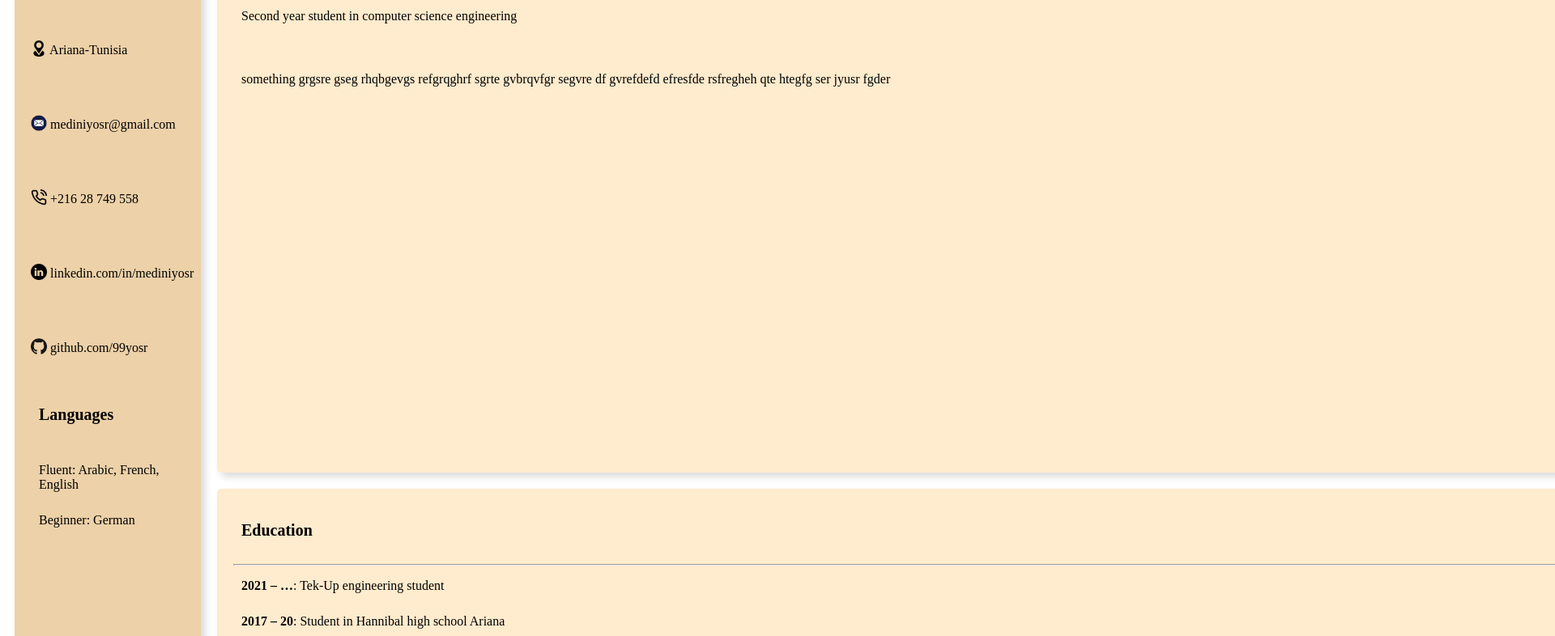
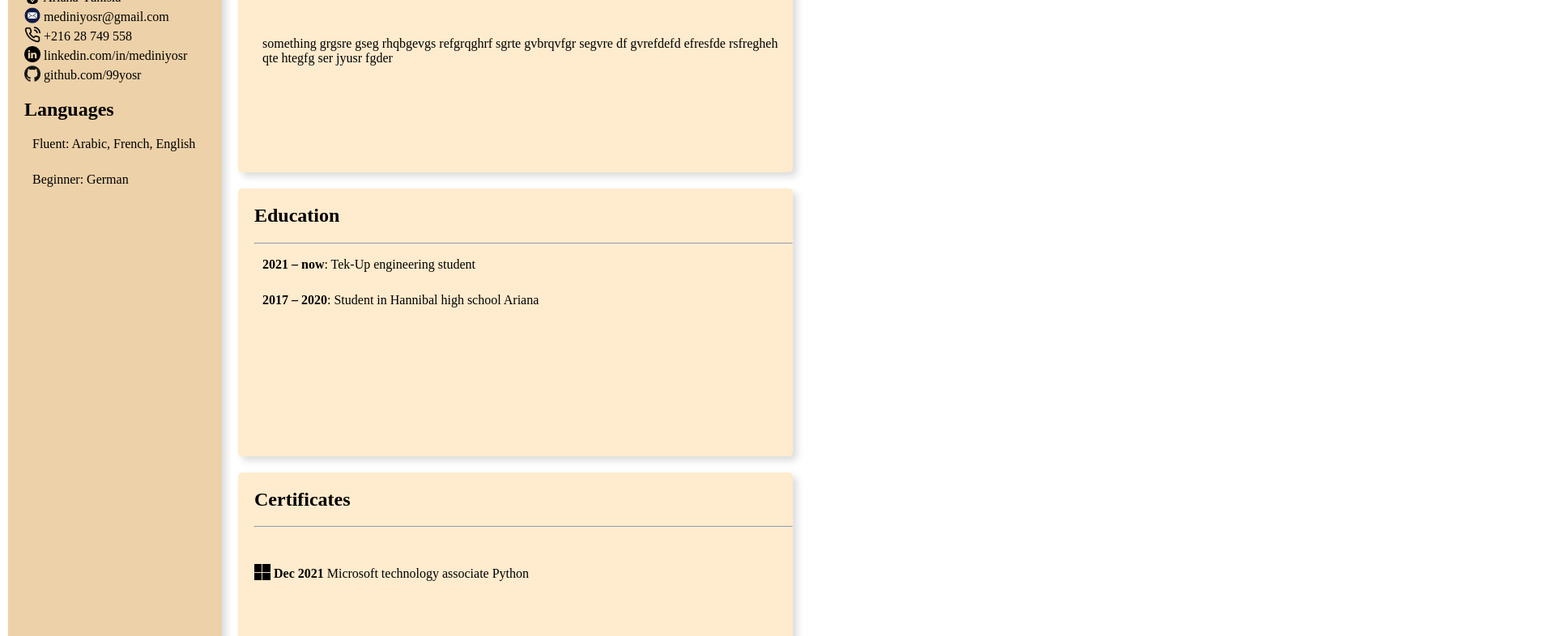
Before and after one commit to mdnfiras-com/yosr-cv, a plain HTML site: page docs/index.html in a window 1280 px wide. Shown: the part 128-914 px from the top of the page at 81% size, 1920 px wide, since content can reach past the window. Drawn offline with Linux system fonts and the light colour scheme.

Commit message:
fix front end 1

```diff
--- a/docs/cv2 css.css
+++ b/docs/cv2 css.css
@@ -2,17 +2,19 @@ body{
   font-family: ubuntu;
   font-weight: lighter;
   padding: 10px;
-  height: 3508px;
-  width: 2480px;
+  height: 1754px;
+  width: 1240px;
   display: flex;
   flex-direction: row;
+  margin:0;
+  box-sizing: border-box;
 }
 
 .side-bar{
   display: flex;
   flex-direction: column;
   margin-right: 20px;
-  width: 250px;
+  width: 20%;
   border-radius: 5px;
   padding-left: 20px;
   box-shadow: 5px 5px 10px rgb(0, 0, 0,0.15);
@@ -35,13 +37,13 @@ p{
 }
 
 .about-me{
-  margin-top: 10px;
+
   padding-left: 20px;
   background-color: blanchedalmond;
   flex: 1;
   border-radius: 5px;
   box-shadow: 5px 5px 10px rgb(0, 0, 0,0.15);
-  width:2210px;
+  width:80%;
 }
 
 
@@ -52,7 +54,7 @@ p{
   box-shadow: 5px 5px 10px rgb(0, 0, 0,0.15);
   flex: 1;
   margin-top: 20px;
-  width:2210px;
+  width:80%;
 }
 
 .certificates{
@@ -62,7 +64,7 @@ p{
   box-shadow: 5px 5px 10px rgb(0, 0, 0,0.15);
   flex: 1;
   margin-top: 20px;
-  width:2210px;
+  width:80%;
 }
 
 
@@ -73,7 +75,7 @@ p{
   box-shadow: 5px 5px 10px rgb(0, 0, 0,0.15);
   flex: 1;
   margin-top: 20px;
-  width:2210px;
+  width:80%;
 }
 
 
@@ -84,7 +86,7 @@ p{
   box-shadow: 5px 5px 10px rgb(0, 0, 0,0.15);
   flex: 1;
   margin-top: 20px;
-  width:2210px;
+  width:80%;
 }
 a{
   color: black;
--- a/docs/index.html
+++ b/docs/index.html
@@ -8,7 +8,7 @@
   <body>
 
     <div class="side-bar">
-      <p style="font-size:35px; font-weight: bold;margin-bottom: 10px">Yosr Medini</p>
+      <h1 >Yosr Medini</h1>
 
 
 
@@ -17,15 +17,15 @@
 
 
       <div class="icons">
-        <p ><div class="icon" style="background-image: url(icons/location.png);"></div> Ariana-Tunisia</p>
-        <p style="margin-top:0 ;" ><div class="icon" style="background-image: url(icons/email.png);"></div> mediniyosr@gmail.com</p>
-        <p style="margin-top:0 ;"><div class="icon" style="background-image: url(icons/phone.png);"></div> +216 28 749 558</p>
-        <p style="margin-top:0 ;"><a href="https://linkedin.com/in/mediniyosr" target="_blank"><div class="icon" style="background-image: url(icons/linkedin.png);"></div> linkedin.com/in/mediniyosr</a></p>
-        <p style="margin-top:0 ;"><a href="https://github.com/99yosr" target="_blank"><div class="icon" style="background-image: url(icons/git.png);"></div> github.com/99yosr</a></p>
+        <div ><a href="https://www.google.com/maps/place/Ariana/@36.8688529,10.1353404,13z/data=!4m13!1m7!3m6!1s0x12e2cb4e31471bf3:0x65bc5efbce842198!2sAriana!3b1!8m2!3d36.8665367!4d10.1647233!3m4!1s0x12e2cb4e31471bf3:0x65bc5efbce842198!8m2!3d36.8665367!4d10.1647233" target="_blank"><div class="icon" style="background-image: url(icons/location.png);"></div> </a><span> Ariana-Tunisia</span></div>
+        <div style="margin-top:0 ;"><a href="email://mediniyosr@gmail.com" target="_blank"><div class="icon" style="background-image: url(icons/email.png);"></div></a> <span> mediniyosr@gmail.com</span></div>
+        <div style="margin-top:0 ;"><a href="tel://28749558"> <div class="icon" style="background-image: url(icons/phone.png);"></div></a><span> +216 28 749 558</span></div>
+        <div style="margin-top:0 ;"><a href="https://linkedin.com/in/mediniyosr" target="_blank"><div class="icon" style="background-image: url(icons/linkedin.png);"></div> </a><span>linkedin.com/in/mediniyosr</span></div>
+        <div style="margin-top:0 ;"><a href="https://github.com/99yosr" target="_blank"><div class="icon" style="background-image: url(icons/git.png);"></div></a> <span>github.com/99yosr</span></div>
       </div>
 
       <div class="languages">
-        <p style="font-size:20px; font-weight: bold;margin-bottom: 10mm;">Languages</p>
+        <h2>Languages</h2>
         <p>Fluent: Arabic, French, English </p>
         <p style="margin-top:0 ;">Beginner: German</p>
       </div>
@@ -35,7 +35,7 @@
   <div style="display: flex; flex-direction:column;justify-content: space-between;">
 
     <div class="about-me">
-      <p style="font-size:20px; font-weight: bold; padding-top: 20px;padding-left: 10px;"> About me </p>
+      <h2> About me </h2>
       <hr>
       <p>Second year student in computer science engineering</p>
       <br>
@@ -46,26 +46,26 @@
 
     <div class="education">
 
-      <p style="font-size:20px; font-weight: bold; padding-top: 20px;padding-left: 10px;"> Education </p>
+      <h2> Education </h2>
       <hr>
-      <p><b>2021 – …</b>: Tek-Up engineering student</p>
-      <p><b>2017 – 20</b>: Student in Hannibal high school Ariana</p>
+      <p><b>2021 – now</b>: Tek-Up engineering student</p>
+      <p><b>2017 – 2020</b>: Student in Hannibal high school Ariana</p>
 
 
     </div>
 
     <div class="certificates">
 
-      <p style="font-size:20px; font-weight: bold;padding-top: 20px;padding-left: 10px;">Certificates</p>
+      <h2>Certificates</h2>
       <hr>
-      <p>Microsoft technology associate Python</p>
-      <p>Microsoft technology associate Java</p>
+      <p><a href="https://credly.com/badges/629a75af-7b7a-4dc7-9104-a3f22538f480/public_url" target="_blank"><div class="icon" style="background-image: url(icons/microsoft.png);"></div></a><b> Dec 2021 </b>Microsoft technology associate Python</p>
+      <p><a href="https://credly.com/badges/629a75af-7b7a-4dc7-9104-a3f22538f480/public_url"><div class="icon" style="background-image: url(icons/microsoft.png);"></div></a><b> Dec 2021 </b> Microsoft technology associate Java</p>
 
     </div>
 
     <div class="skills">
 
-      <p style="font-size:20px; font-weight: bold;padding-top: 20px;padding-left: 10px;">Skills</p>
+      <h2>Skills</h2>
       <hr>
       <p>Microsoft office</p>
       <p>Latex: Beginner</p>
@@ -75,9 +75,9 @@
 
     <div class="other">
 
-      <p style="font-size:20px; font-weight: bold;padding-top: 20px;padding-left: 10px;">Civic engagement & other activities</p>
+      <h2>Civic engagement & other activities</h2>
       <hr>
-      <p><b>2018-19</b>: Red crescent volunteer</p>
+      <p><b>2018-2019</b>: Red crescent volunteer</p>
 
     </div>
   </div>
```
Also changed, not shown: docs/icons/microsoft.png (added).
